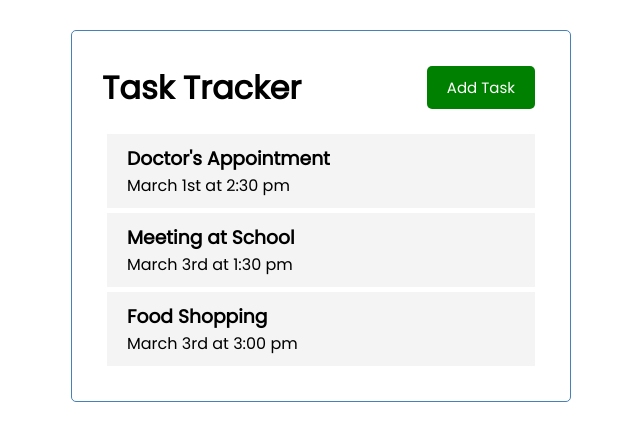
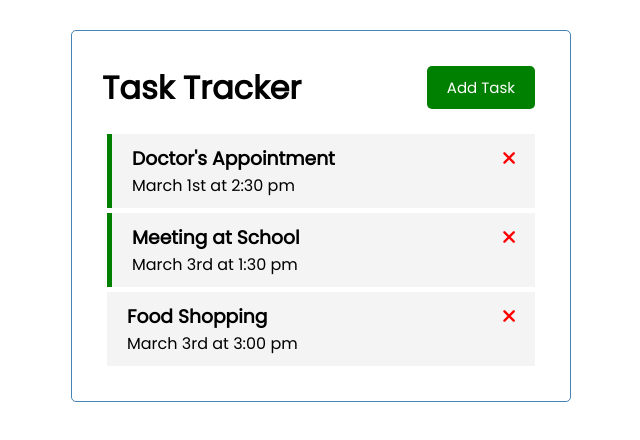
Before and after one commit to kshieldsDTS/vue-practice, a Vue app: page / in a window 1280 px wide. Shown: the top 440 px of the page, without its empty margins (319-959 px from the left). Built offline with nearby package versions, Linux system fonts and the light colour scheme.

Commit message:
import delete button from FAS, emit task.id up through components to facilitate deletion

```diff
--- a/public/index.html
+++ b/public/index.html
@@ -5,6 +5,9 @@
     <meta http-equiv="X-UA-Compatible" content="IE=edge">
     <meta name="viewport" content="width=device-width,initial-scale=1.0">
     <link rel="icon" href="<%= BASE_URL %>favicon.ico">
+    <link rel="stylesheet" href="https://cdnjs.cloudflare.com/ajax/libs/font-awesome/6.1.1/css/all.min.css"
+      integrity="sha512-KfkfwYDsLkIlwQp6LFnl8zNdLGxu9YAA1QvwINks4PhcElQSvqcyVLLD9aMhXd13uQjoXtEKNosOWaZqXgel0g=="
+      crossorigin="anonymous" referrerpolicy="no-referrer" />
     <title><%= htmlWebpackPlugin.options.title %></title>
   </head>
   <body>
--- a/src/App.vue
+++ b/src/App.vue
@@ -1,7 +1,7 @@
 <template>
   <div class="container">
     <Header title="Task Tracker"/>
-    <TaskList :tasks="tasks"/>
+    <TaskList @delete-task="deleteTask" :tasks="tasks"/>
   </div>
 </template>
 
@@ -17,6 +17,11 @@
   data() {
     return {
       tasks: []
+    }
+  },
+  methods: {
+    deleteTask(id) {
+      console.log('task', id);
     }
   },
   created() {
--- a/src/components/TaskList.vue
+++ b/src/components/TaskList.vue
@@ -1,6 +1,6 @@
 <template>
     <div :key='task.id' v-for="task in tasks">
-        <TaskView :task="task"/>
+        <TaskView @delete-task="$emit('delete-task', task.id)" :task="task"/>
     </div>
 </template>
 
@@ -14,6 +14,7 @@
         },
         components: {
             TaskView
-        }
+        },
+        emits: ['delete-task'],
     }
 </script>
--- a/src/components/TaskView.vue
+++ b/src/components/TaskView.vue
@@ -1,6 +1,9 @@
 <template>
-    <div class="task">
-        <h3>{{task.text}}</h3>
+    <div :class="[task.reminder ? 'reminder' : '', 'task']">
+        <h3>
+            {{task.text}}
+            <i @click="onDelete(task.id)" class="fas fa-times"></i>
+        </h3>
         <p>{{task.day}}</p>
     </div>
 </template>
@@ -10,6 +13,11 @@
         name: 'TaskView',
         props: {
             task: Object
+        },
+        methods: {
+            onDelete (id) {
+                this.$emit('delete-task', id)
+            }
         }
     }
 </script>
```
